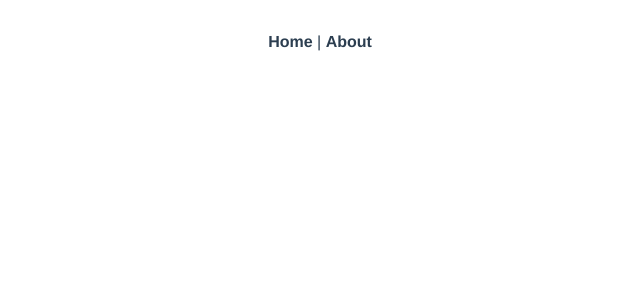
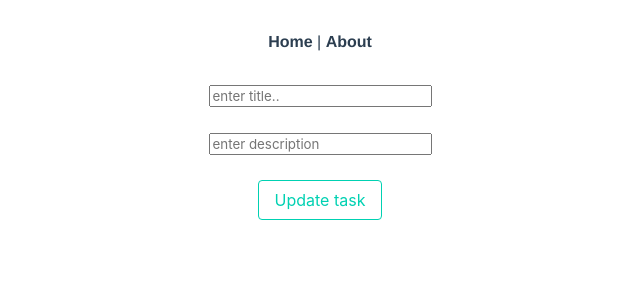
Before and after one commit to jovansitaric/VueJS-praksa, a Vue app: page /updateTask in a window 1280 px wide. Shown: the top 300 px of the page, without its empty margins (320-960 px from the left). Built offline with nearby package versions, Linux system fonts and the light colour scheme.

Commit message:
CRUD operations are working successfully

```diff
--- a/src/router/index.js
+++ b/src/router/index.js
@@ -5,6 +5,7 @@ import Login from '../views/Login.vue'
 import Register from '../views/Register.vue'
 import UserHome from '../views/UserHome.vue'
 import CreateTask from '../views/CreateTask.vue'
+import UpdateTask from '../views/UpdateTask.vue'
 
 Vue.use(VueRouter)
 
@@ -35,6 +36,11 @@ const routes = [
     component: CreateTask
   },
   {
+    path: '/updateTask',
+    name: 'updateTask',
+    component: UpdateTask
+  },
+  {
     path: '/about',
     name: 'about',
     // route level code-splitting
--- /dev/null
+++ b/src/views/UpdateTask.vue
@@ -0,0 +1,62 @@
+<template>
+  <div id="create-user-form">
+    <form action="post" @submit.prevent="updateTask">
+      <input v-model="title" required name="title" type="text" placeholder="enter title.." />
+      <br />
+      <br />
+
+      <input
+        v-model="description"
+        required
+        name="description"
+        type="text"
+        placeholder="enter description"
+      />
+      <br />
+      <br />
+
+      <button type="submit" class="button is-outlined is-primary">Update task</button>
+    </form>
+  </div>
+</template>
+
+<script>
+import axios from "axios";
+
+export default {
+  name: "UpdateTask",
+
+  data() {
+    return {
+      title: "",
+      description: ""
+    };
+  },
+
+  methods: {
+    updateTask() {
+      let taskId = this.$route.params.id;
+      const URL = `http://praksa.test/api/${taskId}`;
+      const access_token = localStorage.getItem("access_token");
+      axios({
+        method: "put",
+        url: URL,
+        headers: {
+          Authorization: "Bearer " + access_token
+        },
+        data: {
+          user_id: "",
+          title: this.title,
+          description: this.description
+        }
+      }).then(res => {
+        this.$router.push({ name: "userHome" });
+        console.log(res);
+      });
+    }
+  }
+};
+</script>
+
+<style>
+</style>
--- a/src/views/UserHome.vue
+++ b/src/views/UserHome.vue
@@ -19,10 +19,10 @@
         <li :key="task.id" v-for="task in model.user.tasks">
           {{task.id}} . {{ task.title }} - {{task.created_at}}
           <span id="update-task">
-            <button class="button is-info">Edit</button>
+            <button @click="updateTask(task.id)" class="button is-info">Edit</button>
           </span>
           <span id="delete-task">
-            <button class="button is-danger">Delete</button>
+            <button @click="deleteTask(task.id)" class="button is-danger">Delete</button>
           </span>
           <br />
           <br />
@@ -83,10 +83,26 @@ export default {
       //      })
     },
     createNewTask() {
-      this.$router.push({name: 'createTask'})
+      this.$router.push({ name: "createTask" });
     },
-    updateTask() {},
-    deleteTask() {}
+    updateTask(taskId) {
+      this.$router.push({ name: "updateTask", params: { id: taskId } });
+      console.log(taskId);
+    },
+    deleteTask(taskId) {
+      const access_token = localStorage.getItem("access_token");
+      axios({
+        method: "delete",
+        url: `http://praksa.test/api/tasks/${taskId}`,
+        headers: {
+          Accept: "application/json",
+          Authorization: "Bearer " + access_token
+        }
+      }).then(res=>{
+          this.$router.push({ name: 'userHome'})
+          console.log(res)
+      });
+    }
   }
 };
 </script>
```
